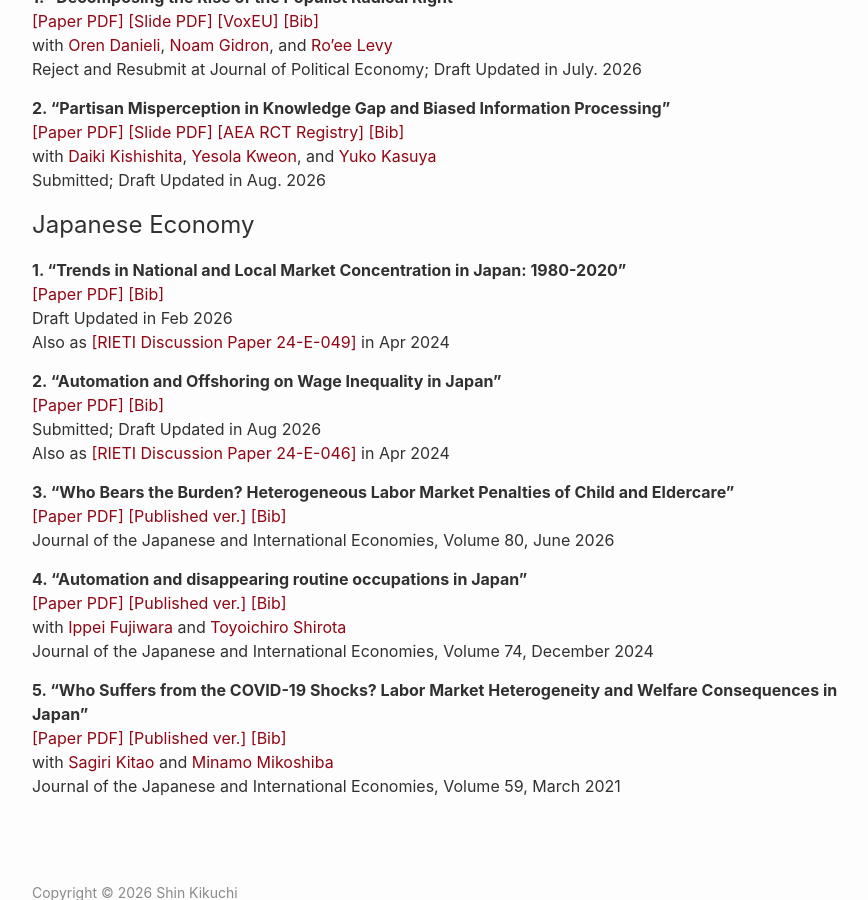
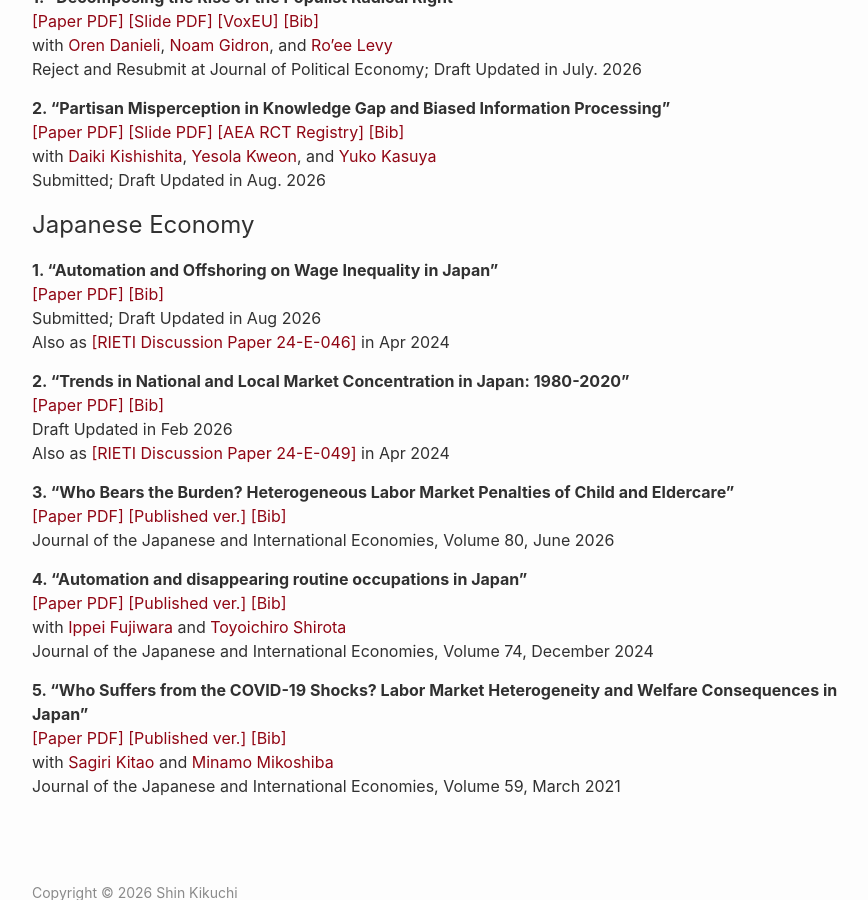
Before and after one commit to shinnkikuchi/shinnkikuchi.github.io, a Jekyll site: the page built from index.md, in a window 1280 px wide and 900 px high, scrolled down 1065 px. Shown: the whole window, without its empty margins (188-1056 px from the left). Built offline with Jekyll 4.4.1, drawn with Linux system fonts in a browser that asks for light colours; some of the changed lines change nothing that is shown.

Commit message:
Update index.md

```diff
--- a/index.md
+++ b/index.md
@@ -90,7 +90,17 @@
 
 ## Japanese Economy
 
-**1. "Trends in National and Local Market Concentration in Japan: 1980-2020"**
+**1. "Automation and Offshoring on Wage Inequality in Japan"**
+<br>
+<a href="/files/research/KIKUCHI_JPN_techtrade_ineq.pdf" target="_blank">[Paper PDF]</a>
+<a href="/files/research/bib/KIKUCHI_JPN_techtrade_ineq.html" target="_blank">[Bib]</a>
+<br>
+Submitted; Draft Updated in Aug 2026
+<br>
+Also as <a href="https://www.rieti.go.jp/jp/publications/dp/24e046.pdf" target="_blank">[RIETI Discussion Paper 24-E-046]</a> in Apr 2024
+<br>
+
+**2. "Trends in National and Local Market Concentration in Japan: 1980-2020"**
 <br>
 <a href="/files/research/KIKUCHI_JPN_concentration.pdf" target="_blank">[Paper PDF]</a>
 <a href="/files/research/bib/KIKUCHI_JPN_concentration.html" target="_blank">[Bib]</a>
@@ -98,16 +108,6 @@
 Draft Updated in Feb 2026
 <br>
 Also as <a href="https://www.rieti.go.jp/jp/publications/dp/24e049.pdf" target="_blank">[RIETI Discussion Paper 24-E-049]</a> in Apr 2024
-<br>
-
-**2. "Automation and Offshoring on Wage Inequality in Japan"**
-<br>
-<a href="/files/research/KIKUCHI_JPN_techtrade_ineq.pdf" target="_blank">[Paper PDF]</a>
-<a href="/files/research/bib/KIKUCHI_JPN_techtrade_ineq.html" target="_blank">[Bib]</a>
-<br>
-Submitted; Draft Updated in Aug 2026
-<br>
-Also as <a href="https://www.rieti.go.jp/jp/publications/dp/24e046.pdf" target="_blank">[RIETI Discussion Paper 24-E-046]</a> in Apr 2024
 <br>
 
 **3. "Who Bears the Burden? Heterogeneous Labor Market Penalties of Child and Eldercare"**
```
